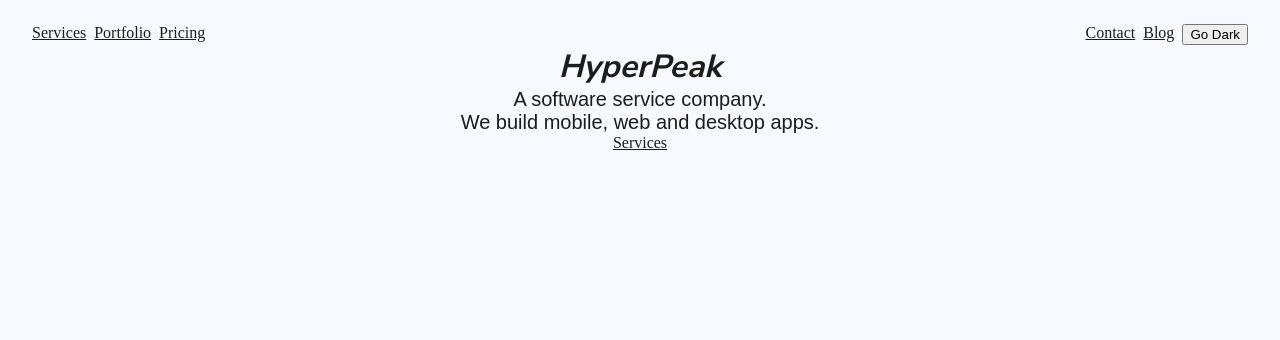
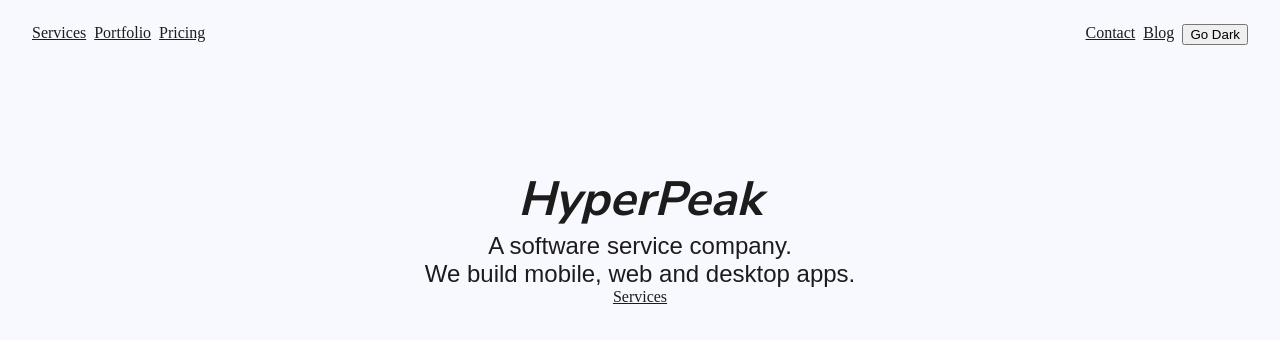
Before and after one commit to Hyper-Peak/landing-page, a SvelteKit app in the folder app/: page / in a window 1280 px wide. Shown: the top 340 px of the page. Built offline with nearby package versions, Linux system fonts and the light colour scheme.

Commit message:
Create `Spacer` component

```diff
--- a/app/src/lib/AppTheme.svelte
+++ b/app/src/lib/AppTheme.svelte
@@ -69,6 +69,11 @@
 		padding: 0;
 	}
 
+
+	:global(.xxl) {
+		font-size: 64px;
+	}
+
 	:global(.xxl) {
 		font-size: 48px;
 	}
--- /dev/null
+++ b/app/src/lib/components/Spacer.svelte
@@ -0,0 +1,11 @@
+<script lang="ts">
+	export let weight: float = 1;
+</script>
+
+<div class="spacer-w" style="--weight:{weight};" />
+
+<style>
+	.spacer-w {
+		flex-grow: var(--weight);
+	}
+</style>
--- a/app/src/lib/navbar/NavBar.svelte
+++ b/app/src/lib/navbar/NavBar.svelte
@@ -1,9 +1,7 @@
 <script lang="ts">
-	import { page } from '$app/stores';
+	import Spacer from '$lib/components/Spacer.svelte';
 	import NavLink from './NavLink.svelte';
 	import ThemeToggle from './ThemeToggle.svelte';
-
-	$: currentPage = $page.url.pathname;
 </script>
 
 <div id="appbar">
@@ -12,7 +10,7 @@
 	<NavLink href="/portfolio" />
 	<NavLink href="/pricing" />
 
-	<div class="spacer-w" />
+	<Spacer />
 
 	<NavLink href="/contact" />
 	<NavLink href="/blog" />
--- a/app/src/routes/+page.svelte
+++ b/app/src/routes/+page.svelte
@@ -1,12 +1,17 @@
 <script>
+	import Spacer from '$lib/components/Spacer.svelte';
 </script>
 
-<h1 class="xl"><i>HyperPeak</i></h1>
+<Spacer weight="2" />
 
-<p class="m">A software service company.</p>
-<p class="m">We build mobile, web and desktop apps.</p>
+<h1 class="xxl"><i>HyperPeak</i></h1>
+
+<p class="l">A software service company.</p>
+<p class="l">We build mobile, web and desktop apps.</p>
 
 <a href="/services">Services</a>
 
+<Spacer weight="8" />
+
 <style>
 </style>
```
